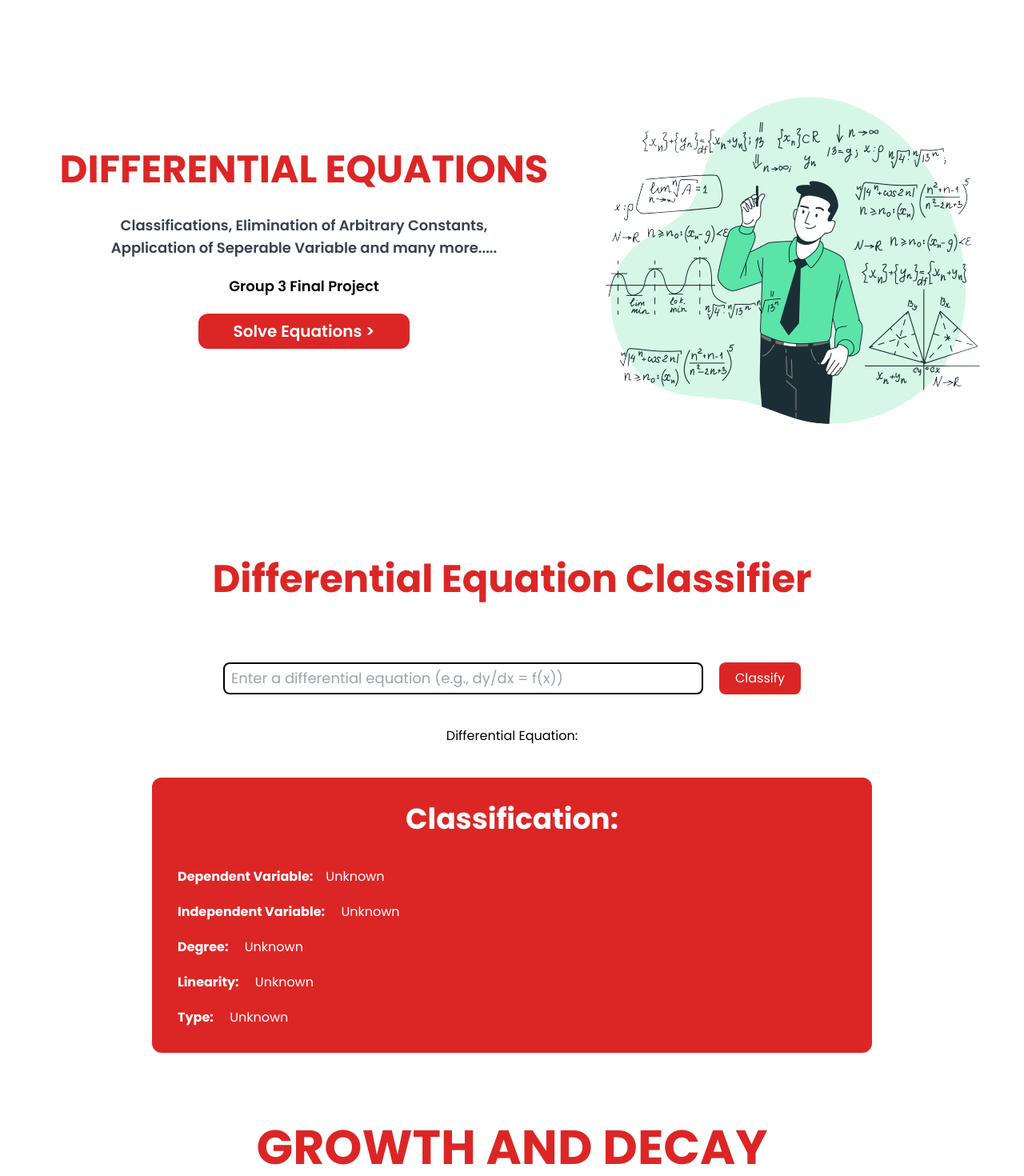
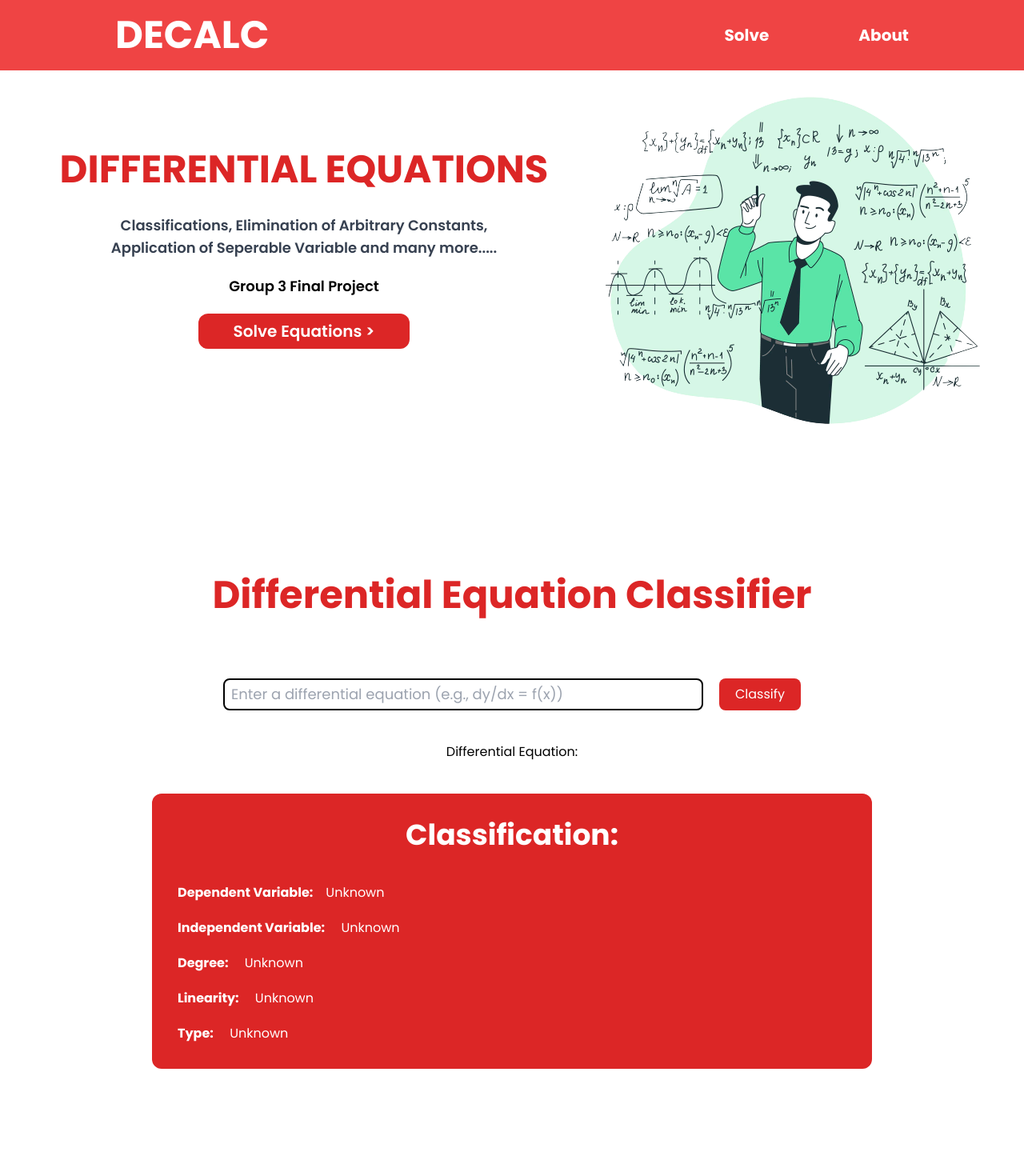
Before and after one commit to AndreJarl/DifferentialEquationsSolver, a React (Vite) app: page / in a window 1280 px wide. Shown: the top 1470 px of the page at 80% size. Built offline with nearby package versions, Linux system fonts and the light colour scheme.

Commit message:
added navbar

```diff
--- a/src/components/Classi.jsx
+++ b/src/components/Classi.jsx
@@ -47,7 +47,7 @@ const Classi = () => {
   };
 
   return (
-    <div id="class" className='flex justify-center items-center flex-col mb-10 px-11 pt-5 '>
+    <div id="class" className='flex justify-center items-center flex-col mb-10 px-11 pt-10 '>
       <h2 className='text-center text-5xl font-bold py-20 text-red-600'>Differential Equation Classifier</h2>
       <div className='flex flex-col gap-5 justify-center items-center lg:flex lg:flex-row lg:items-center lg:mb-10'>
 
--- a/src/components/GrowthDecay.jsx
+++ b/src/components/GrowthDecay.jsx
@@ -22,7 +22,7 @@ function GrowthDecay() {
 
   return (
     <>
-      <h2 className='text-center text-6xl font-bold text-red-600 pt-12 pb-10'>GROWTH AND DECAY</h2>
+      <h2 id="growth" className='text-center text-6xl font-bold text-red-600 pt-32 pb-10'>GROWTH AND DECAY</h2>
 
       <div className="flex items-center justify-center">
         <select
--- a/src/components/Hero.jsx
+++ b/src/components/Hero.jsx
@@ -3,7 +3,7 @@ import hero from "../assets/hero.png"
 function Hero(){
     return (
         <>
-        <div className="lg:-mt-0 sm:pt-40 lg:pt-20 mx-10 flex justify-center items-center ">
+        <div id="hero" className="lg:-mt-0 sm:pt-40 lg:pt-20 mx-10 flex justify-center items-center ">
             <div className="flex justify-center items-center gap-4 flex-row sm:flex-col mb-5">
                 <div className="flex gap-5 lg:flex-row sm:flex-col justify-center items-center">
                   <div className="flex sm:flex-col justify-center items-center gap-3 lg:-mt-14">
--- a/src/components/Navbar.jsx
+++ b/src/components/Navbar.jsx
@@ -1,49 +1,41 @@
 import { AiOutlineMenu, AiOutlineQuestionCircle } from 'react-icons/ai';
-import { useState, useEffect } from 'react';
+import { useState } from 'react';
 
 function Navbar() {
-  const [isOpen, setIsOpen] = useState(false);
-  const [isScrolled, setIsScrolled] = useState(false);
+  const [showSolveMenu, setShowSolveMenu] = useState(false);
 
-  const toggleNavbar = () => {
-    setIsOpen(!isOpen);
+  const handleSolveClick = () => {
+    setShowSolveMenu(!showSolveMenu);
   };
 
-  useEffect(() => {
-    // Function to handle scroll event
-    const handleScroll = () => {
-      const scrolled = window.scrollY > 0;
-      setIsScrolled(scrolled);
-    };
-
-    // Attach event listener when the component mounts
-    window.addEventListener('scroll', handleScroll);
-
-    // Detach event listener when the component unmounts
-    return () => {
-      window.removeEventListener('scroll', handleScroll);
-    };
-  }, []);
-
-  const navbarStyle = {
-    backgroundColor: isScrolled ? 'transparent' : 'transparent', // Change background color as needed
-    borderBottom: isScrolled ? '2px solid red' : 'none', // Add red border bottom when scrolled
-    transition: 'background-color 0.3s ease, border-bottom 0.3s ease', // Add transition effect
-    zIndex: 1000,
+  const handleMenuItemClick = () => {
+    setShowSolveMenu(false);
   };
 
   return (
     <>
-       <div>
+      <div className='bg-red-500 fixed w-screen'>
+        <div className='bg-red-500 flex gap-4 mx-5 my-10 items-center justify-between lg:gap-60 lg:mx-36 lg:my-5'>
+          <div className=''>
+            <a href="#hero"><p className='text-4xl font-bold text-white cursor-pointer lg:text-5xl'>DECALC</p></a>
+          </div>
           <div>
-            <div>
-
-            </div>
-            <ul>
-              <li></li>
+            <ul className='flex gap-10 list-none font-bold text-white text-lg lg:gap-28 lg:text-xl'>
+              <div onClick={handleSolveClick}>
+                <li className='hover:text-black hover:cursor-pointer'>Solve</li>
+                {showSolveMenu && (
+                  <div className='absolute bg-red-200 h-70 text-base px-5 justify-center items-center pb-10 -ml-28 rounded-xl mt-6 text-red-800'>
+                    <a href="#class"><li className='pt-10' onClick={handleMenuItemClick}>Classification</li></a>
+                    <a href="#growth"><li className='pt-10' onClick={handleMenuItemClick}>Growth and Decay</li></a>
+                    <a href="#newton"><li className='pt-10' onClick={handleMenuItemClick}>Newton's Law Cooling/Heating</li></a>
+                  </div>
+                )}
+              </div>
+              <li className='hover:text-black hover:cursor-pointer'>About</li>
             </ul>
           </div>
-       </div>
+        </div>
+      </div>
     </>
   );
 }
--- a/src/components/NewtonLaw.jsx
+++ b/src/components/NewtonLaw.jsx
@@ -19,7 +19,7 @@ function Newton() {
 
   return (
     <>
-      <h2 className="text-center lg:text-5xl font-bold text-red-600 pt-12 pb-10 items-center justify-center text-4xl">
+      <h2 id="newton" className="text-center lg:text-5xl font-bold text-red-600 pt-32 pb-10 items-center justify-center text-4xl">
         NEWTON'S LAW COOLING/HEATING
       </h2>
 
--- a/src/index.css
+++ b/src/index.css
@@ -8,4 +8,5 @@ html{
   margin: 0;
   padding: 0;
   font-family: Poppins;
+  scroll-behavior: smooth;
 }
```
